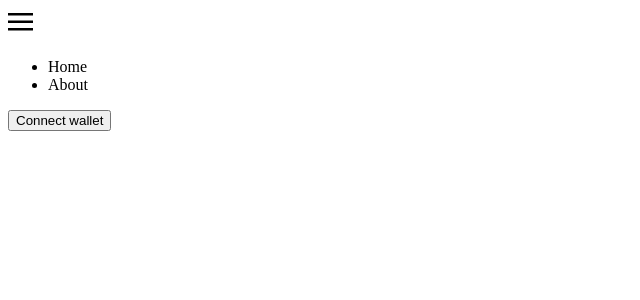
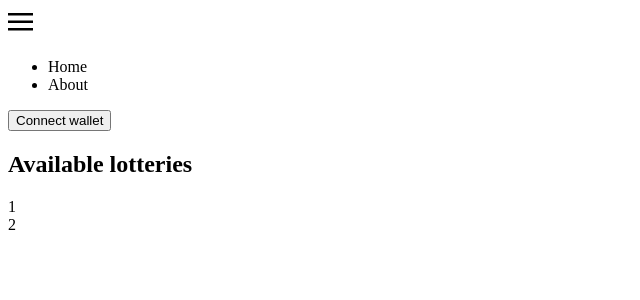
Before and after one commit to crespoep/lottery, a React (Create React App) app in the folder frontend/: page / in a window 1280 px wide. Shown: the top 300 px of the page, without its empty margins (0-640 px from the left). Built offline with nearby package versions, Linux system fonts and the light colour scheme.

Commit message:
adding lotteries

```diff
--- a/frontend/src/App.js
+++ b/frontend/src/App.js
@@ -6,12 +6,9 @@ import Header from "./components/Header";
 function App() {
   const [ account, setAccount ] = useState(null)
 
-
-
   return (
     <div className="App">
       <Header account={account} setAccount={setAccount} />
-
       <LotteryList />
     </div>
   );
--- a/frontend/src/components/LotteryList.js
+++ b/frontend/src/components/LotteryList.js
@@ -1,6 +1,22 @@
+import {lotteries} from "../lotteries";
 
-const LotteryList = () => (
-  <div></div>
-)
+const LotteryList = () => {
+
+  return (
+    <div>
+      <h2>Available lotteries</h2>
+      <div>
+        {
+          lotteries.map(
+            lottery =>
+              <div key={lottery.id}>
+                { lottery.id }
+              </div>
+            )
+        }
+      </div>
+    </div>
+  )
+}
 
 export default LotteryList
--- /dev/null
+++ b/frontend/src/lotteries.js
@@ -0,0 +1,23 @@
+const { utils } = require("ethers")
+
+export const lotteries = [
+  {
+    id: 1 ,
+    payment: utils.parseEther("0.1"),
+    jackpot: utils.parseEther("0.2"),
+    participants: [
+      '0x9994cc6877d0a9ccec1f2daa1b060ecaa8a0000f',
+      '0x3334cc6877d0a9ccec1f2daa1b060ecaa8a0000f'
+    ],
+    endTime: (new Date()).getTime(),
+    state: 0
+  },
+  {
+    id: 2,
+    payment: utils.parseEther("1"),
+    jackpot: 0,
+    participants: [],
+    endTime: (new Date()).getTime(),
+    state: 0
+  }
+]
```
